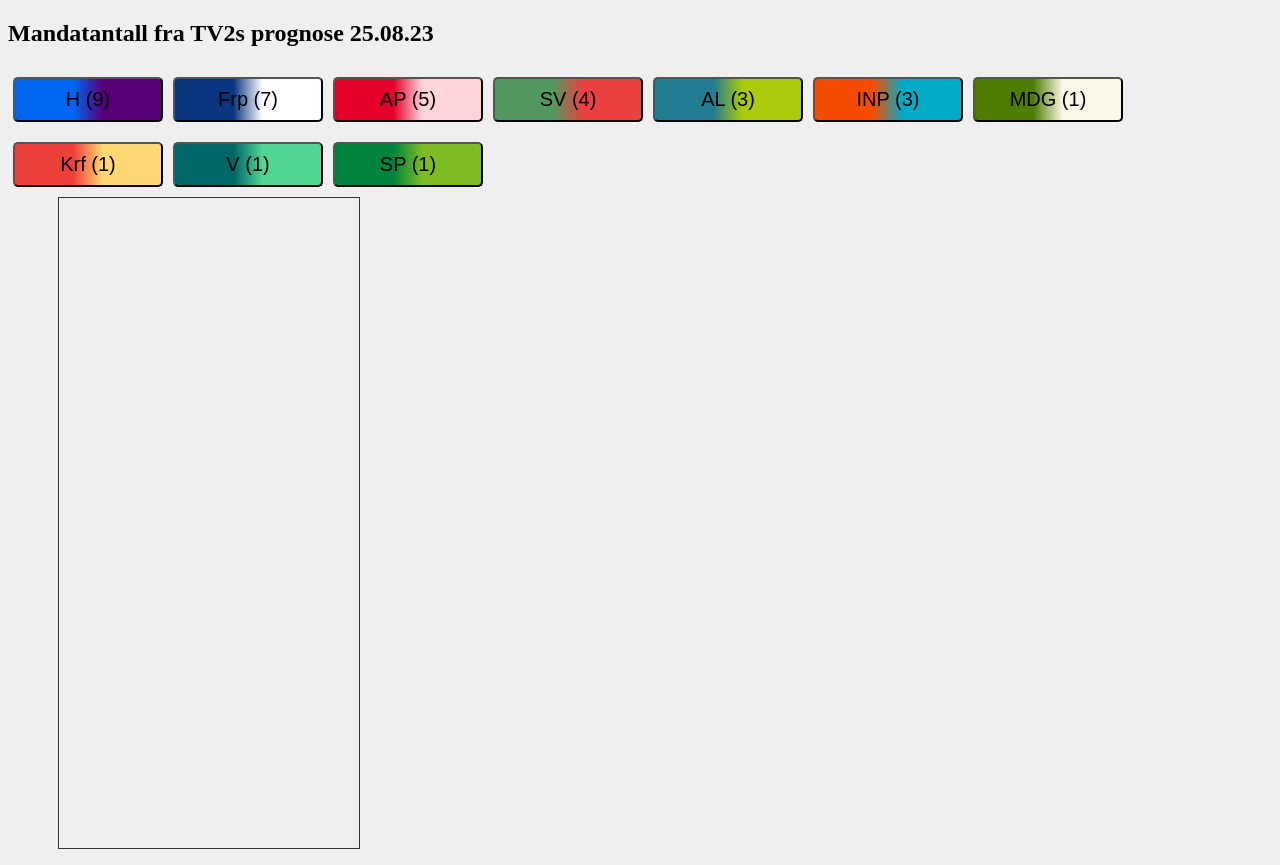
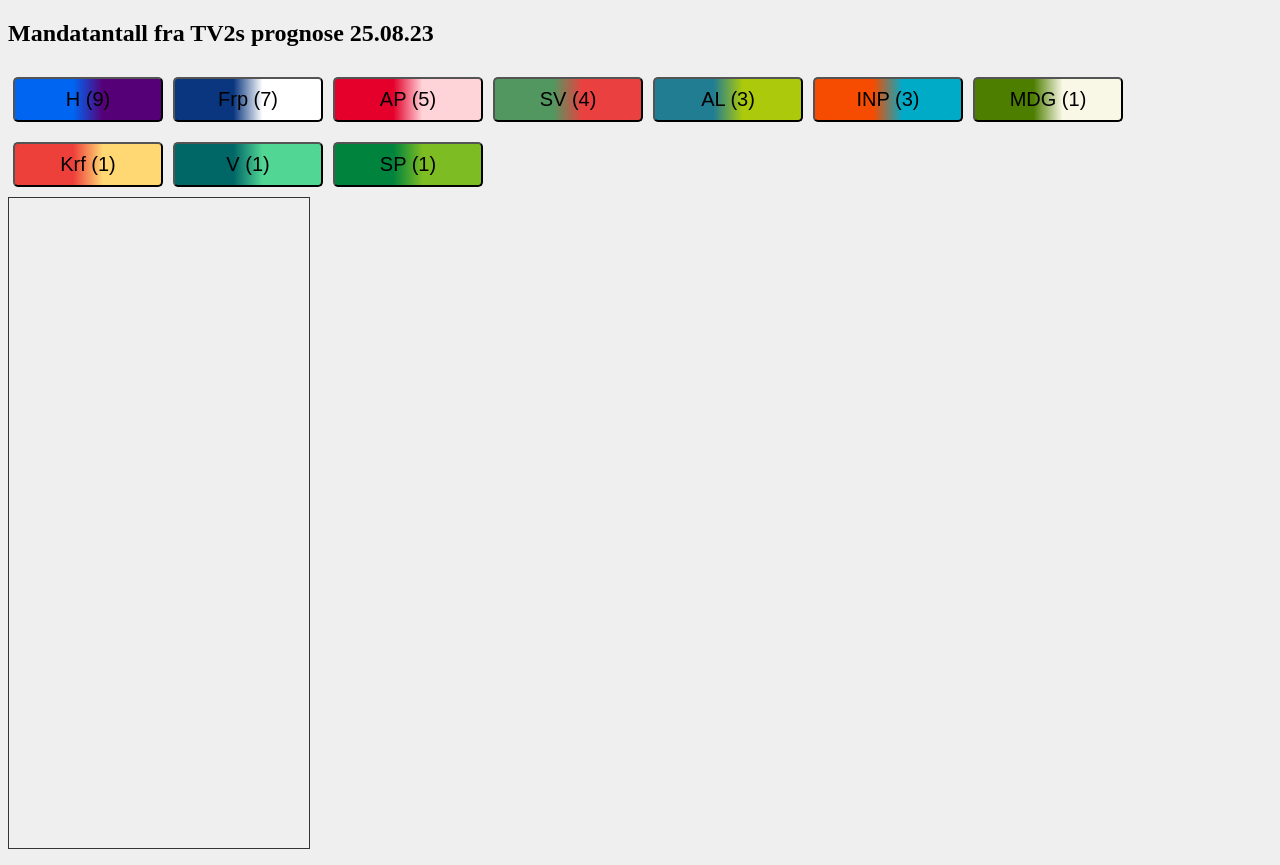
Before and after one commit to Glykosim/mandatkalkulator, a plain HTML site: page index.html in a window 1280 px wide. Drawn offline with Linux system fonts and the light colour scheme.

Commit message:
Update styles.css

```diff
--- a/styles.css
+++ b/styles.css
@@ -16,7 +16,6 @@ body {
   width: 300px; /* dobbel bredde av knappene */
   height: 100px;
   position: relative;
-  margin-left: 50px; /* fast avstand fra knappene */
   border: 1px solid #333;
 }
 
```
